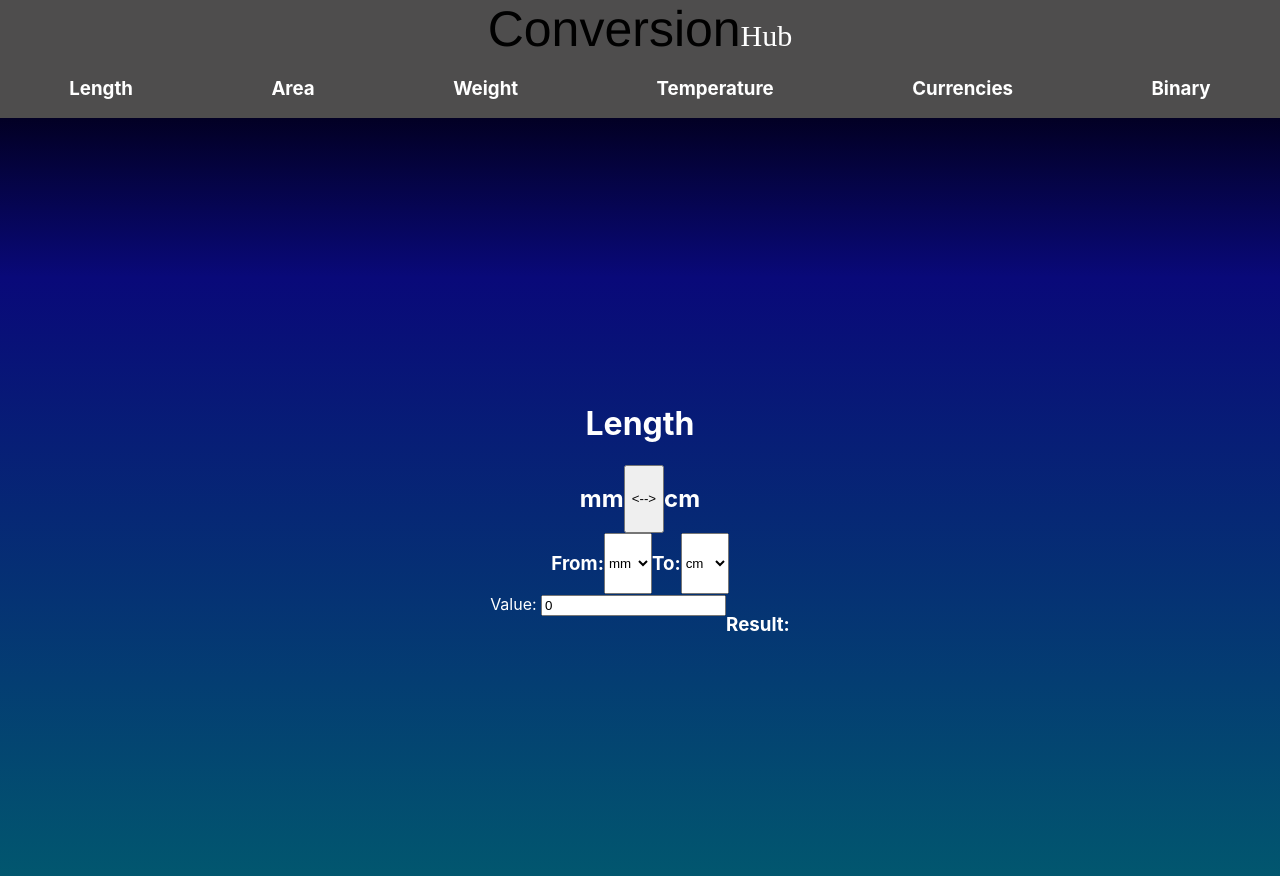
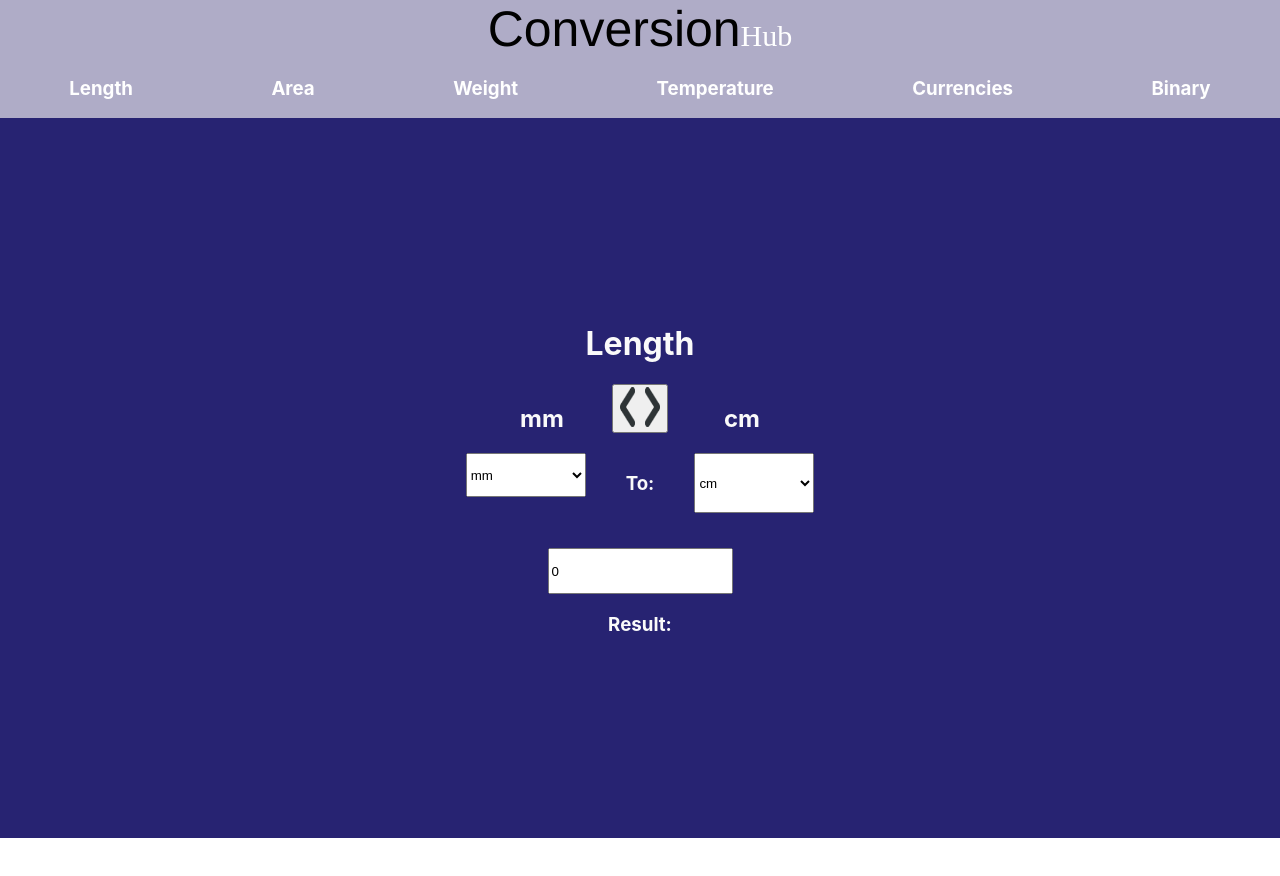
Before and after one commit to eetu-niittymaki/ConversionHub, a React (Create React App) app: page / in a window 1280 px wide. Both pictures are taken after a click on the element "Length". Shown: the top 876 px of the page. After the commit the page ends 838 px from the top, so only its background shows below. Built offline with nearby package versions, Linux system fonts and the light colour scheme.

Commit message:
Change css

```diff
--- a/package.json
+++ b/package.json
@@ -12,6 +12,7 @@
     "react": "^18.3.1",
     "react-dom": "^18.3.1",
     "react-scripts": "5.0.1",
+    "sass": "^1.77.8",
     "web-vitals": "^2.1.4"
   },
   "scripts": {
--- a/src/App.css
+++ /dev/null
@@ -1,14 +0,0 @@
-.App {
-  text-align: center;
-}
-
-.App-body {
-  background: rgb(2,0,36);
-  background: linear-gradient(180deg, rgba(2,0,36,1) 0%, rgba(9,9,121,1) 20%, rgb(1, 92, 110) 100%);
-  min-height: 100vh;
-  display: grid;
-  align-items: center;
-  justify-content: center;
-  font-size: 2vh;
-  color: white;
-}
--- a/src/App.js
+++ b/src/App.js
@@ -1,4 +1,4 @@
-import './App.css';
+import './App.scss';
 import { useState, } from "react"
 import UnitForm from "./Components/UnitForm"
 import LengthForm from "./Components/LengthForm"
--- /dev/null
+++ b/src/App.scss
@@ -0,0 +1,14 @@
+.App {
+  text-align: center;
+}
+
+.App-body {
+  background: rgb(39, 35, 114);
+
+  min-height: 90vh;
+  display: grid;
+  align-items: center;
+  justify-content: center;
+  font-size: 2vh;
+  color: #fafafa
+}
--- a/src/Components/Header.css
+++ b/src/Components/Header.css
@@ -1,6 +1,6 @@
 
 .main {
-    background-color: rgb(78, 77, 77);
+    background-color: #afacc7;
     width: 100%;
     height: 100%;
     position: sticky;
--- a/src/Components/TemperatureForm.js
+++ b/src/Components/TemperatureForm.js
@@ -48,7 +48,9 @@ export default function TemperatureForm() {
             <h1>Temperature</h1>
             <div style={{display: "flex", flexDirection:"row", justifyContent: "center"}}>
                 <h2>{firstSelection}</h2>
-                <button onClick={() => { setFirstSelection(lastSelection) ; setLastSelection(firstSelection) }}>{"<-->"}</button>
+                <button onClick={() => { setFirstSelection(lastSelection) ; setLastSelection(firstSelection) }}>
+                    <img src="arrow.png" alt="Change"/>
+                </button>
                 <h2>{lastSelection}</h2>
             </div>
 
--- a/src/Components/UnitForm.js
+++ b/src/Components/UnitForm.js
@@ -18,45 +18,43 @@ export default function UnitForm({title, units}) {
         <div>
             <h1>{title}</h1>
             <div style={{display: "flex", flexDirection:"row", justifyContent: "center"}}>
-                <h2>{firstSelection}</h2>
-                <button onClick={() => { setFirstSelection(lastSelection) ;
+                <h2 style={{position: "relative", marginRight: "10vh" }}>{firstSelection}</h2>
+                <button style={{position: "absolute",}}
+                        onClick={() => { setFirstSelection(lastSelection) ;
                                          setLastSelection(firstSelection)}}>
-                    {"<-->"}
+                    <img src="./arrow.png" alt="Change"/>
                 </button>
-                <h2>{lastSelection}</h2>
+                <h2 style={{position: "relative", marginLeft: "10vh" }}>{lastSelection}</h2>
             </div>
-
-            <div style={{ display: "flex", flexDirection: "row", justifyContent: "center"}}>
-                <h3>From: </h3>
+            <div style={{ display: "flex", flexDirection: "row", justifyContent: "center", marginBottom:"10%"}}>
                 <select name="firstSelection"
                         id="firstSelection"
                         value={firstSelection}
+                        style={{marginRight: "5vh", marginBottom: "2vh", minWidth:"15vh", minHeight:"5vh" }}
                         onChange={e => setFirstSelection(e.target.value)}>
-                            {Object.keys(units).filter(unit => unit !== lastSelection).map((unit) => (
-                                <option value={unit}>{unit}</option>
+                            {Object.keys(units).filter(unit => unit !== lastSelection).map((unit, index) => (
+                                <option key={index} value={unit}>{unit}</option>
                             ))}
                 </select>
+
                 <h3>To: </h3>
                 <select name="lastSelection"
                         id="lastSelection"
                         value={lastSelection}
+                        style={{marginLeft: "5vh", minWidth:"15vh", minHeight:"5vh"}}
                         onChange={e => setLastSelection(e.target.value)}>
-                            {Object.keys(units).filter(unit => unit !== firstSelection).map((unit) => (
-                                <option value={unit}>
+                            {Object.keys(units).filter(unit => unit !== firstSelection).map((unit, index) => (
+                                <option key={index} value={unit}>
                                     {unit}
                                     {value !== 0 ? `(${value * (units[unit] / units[firstSelection])})`: ""}
                                 </option>
                             ))}
                 </select>
             </div>
-            <div style={{ display: "flex", flexDirection: "row", justifyContent: "center"}}>
                 <form>
-                    <label>
-                        Value: <input type="number" value={value} onChange={handleChange}/>
-                    </label>
+                    <input type="number" value={value} onChange={handleChange} style={{minHeight:"5vh"}}/>
                 </form>
-                <h3>Result: {value !== 0 ? value * (units[lastSelection] / units[firstSelection]) : ""}</h3>
-            </div>
+            <h3>Result: {value !== 0 ? value * (units[lastSelection] / units[firstSelection]) : ""}</h3>
         </div>
     )
   }
--- /dev/null
+++ b/src/Components/UnitForm.scss
@@ -0,0 +1,3 @@
+.item {
+
+}
```
Also changed, not shown: public/arrow.png (added), 1 other file (tests, documents, lock files or other folders).
